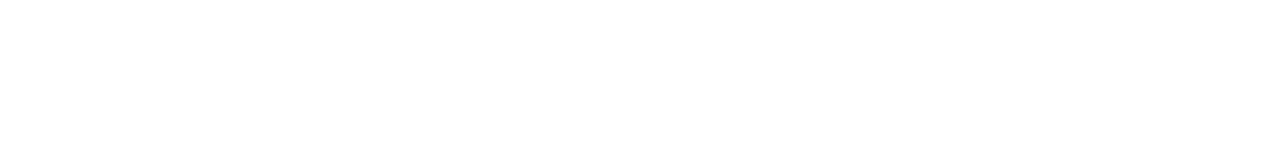
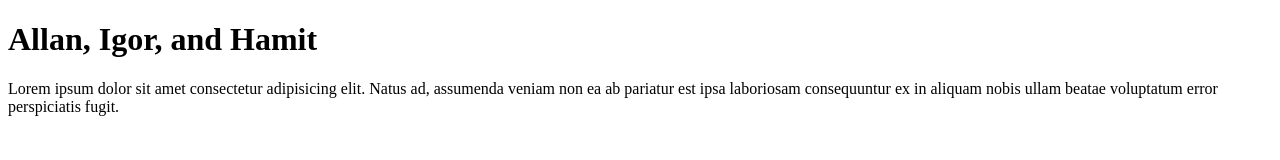
Before and after one commit to AllanSaleh/my-c29-website, a plain HTML site: page index.html in a window 1280 px wide. Drawn offline with Linux system fonts and the light colour scheme.

Commit message:
added h1 and p tags in index.html

```diff
--- a/index.html
+++ b/index.html
@@ -4,7 +4,10 @@
     <meta charset="UTF-8" />
     <meta http-equiv="X-UA-Compatible" content="IE=edge" />
     <meta name="viewport" content="width=device-width, initial-scale=1.0" />
-    <title>Document</title>
+    <title>C29 Live Session</title>
   </head>
-  <body></body>
+  <body>
+    <h1>Allan, Igor, and Hamit</h1>
+    <p>Lorem ipsum dolor sit amet consectetur adipisicing elit. Natus ad, assumenda veniam non ea ab pariatur est ipsa laboriosam consequuntur ex in aliquam nobis ullam beatae voluptatum error perspiciatis fugit.</p>
+  </body>
 </html>
```
